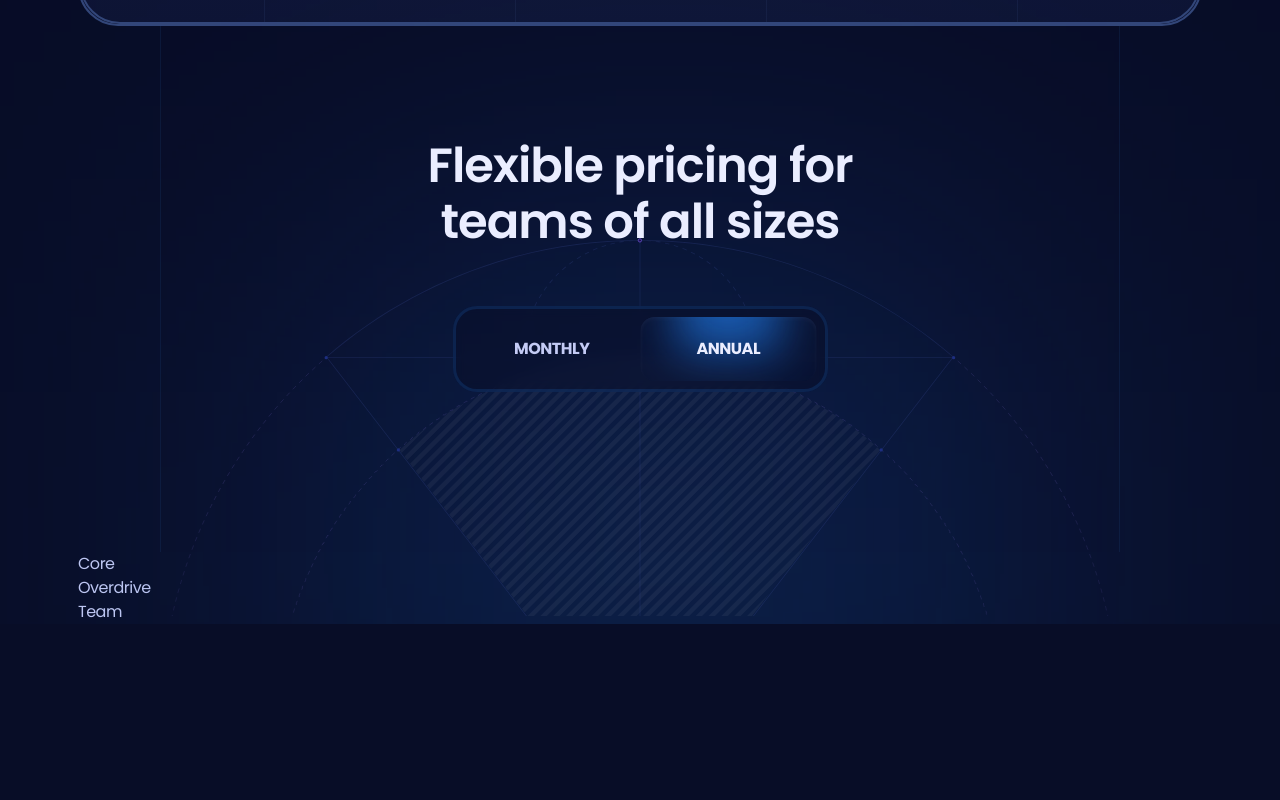
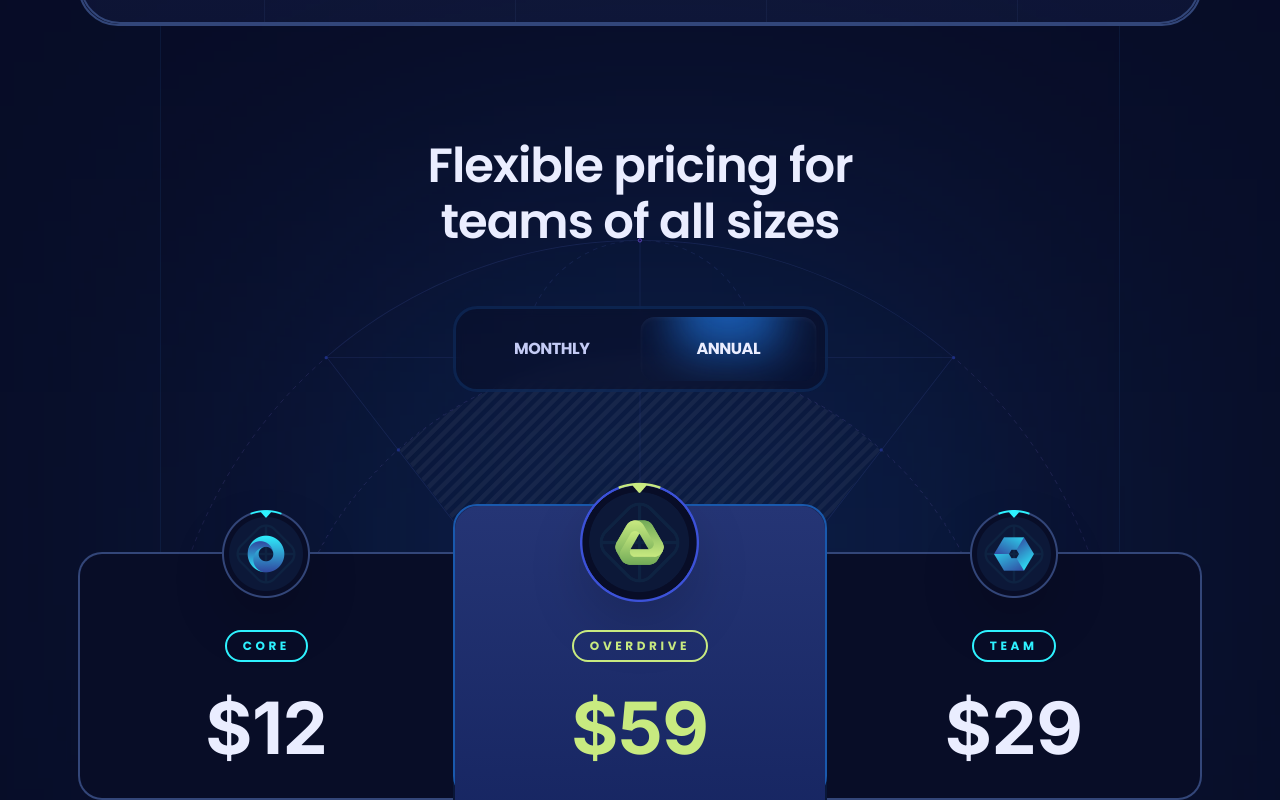
Before and after one commit to vipinverma-code/zenvora-saas-ui, a React (Vite) app: page / in a window 1280 px wide. Shown: the part 1778-2578 px from the top of the page. Before the commit the page ends 2402 px from the top, so only its background shows below. Built offline with nearby package versions, Linux system fonts and the light colour scheme.

Commit message:
changes done

```diff
--- a/src/sections/Pricing.jsx
+++ b/src/sections/Pricing.jsx
@@ -2,6 +2,7 @@
 import { Element } from 'react-scroll'
 import clsx from 'clsx'
 import { plans } from '../constants'
+import CountUp from 'react-countup'
 
 const Pricing = () => {
     const[monthly,setMonthly]=useState(false)
@@ -19,8 +20,7 @@
                 <button
                   className={clsx("pricing-head_btn", monthly && "text-p4")}
                   onClick={() => setMonthly(true)}
-                >
-                  Monthly
+                >  Monthly
                 </button>
 
                 <button
@@ -39,28 +39,78 @@
               </div>
               <div className="pricing-bg">
                 <img
-                  src="/images/bg-outlines.svg" width={960} height={380}
+                  src="/images/bg-outlines.svg"
+                  width={960}
+                  height={380}
                   alt="outline"
                   className="relative z-2"
                 />
                 <img
-                  src="/images/bg-outlines-fill.png" width={960} height={380}
+                  src="/images/bg-outlines-fill.png"
+                  width={960}
+                  height={380}
                   alt="outline"
                   className="absolute inset-0 opacity-5 mix-blend-soft-light"
                 />
               </div>
             </div>
             {/* pricing section */}
-            <div>
-               {plans.map(({plan,index,title,id})=>(
-                <div key={id} className=''>
-                    {title}
+            <div className="scroll-hide relative z-2 -mt-12 flex items-start max-xl:gap-5 max-xl:overflow-uato max-xl:pt-16">
+              {plans.map(
+                ({  title, id, caption, features, icon, logo,priceMonthly,priceYearly},index) => (
+                  <div
+                    key={id}
+                    className="pricing-plan_first pricing-plan_last pricing-plan_odd pricing-plan_even relative border-2 p-7 max-xl:min-w-80 max-lg:rounded-3xl xl:w-[calc(33.33%+2px)]"
+                  >
+                    {index === 1 && (
+                      <div className="g4 absolute h-330 left-0 right-0 top-0 z-1 rounded-tl-3xl rounded-tr-3xl " />
+                    )}
+                    <div
+                      className={clsx(
+                        "absolute left-0 right-0 z-2 flex items-center justify-center",
+                        index === 1 ? "-top-6" : "-top6 xl:-top-11",
+                      )}
+                    >
+                      <img
+                        src={logo}
+                        alt={title}
+                        className={clsx(
+                          `object-contain drop-shadow-2xl`,
+                          index === 1 ? "size-[120px]" : "size-[88px]",
+                        )}
+                      />
+                    </div>
+                    <div
+                      className={clsx(
+                        "relative flex flex-col items-center",
+                        index === 1 ? "pt-24" : "pt-12",
+                      )}
+                    >
+                      <div
+                        className={clsx(
+                          "small-2 rounded-20 relative z-2 mx-auto mb-6 border-2 px-4 py-1.5 uppercase",
+                          index === 1
+                            ? "border-p3 text-p3"
+                            : "border-p1 text-p1",
+                        )}
+                      >
+                        {title}
 
-                </div>
+                      </div>
+                      <div className='relative z-2 flex items-center justify-center'>
+                        <div className={clsx('h-num flex items-start', index === 1 ? 'text-p3':'text-p4')}>
 
-               ))}
+                            $ <CountUp start={priceMonthly} end={monthly ? priceMonthly :priceYearly}
+                            duration={0.4} useEasing={false} preserveValue/>
+
+                        </div>
+
+                      </div>
+                    </div>
+                  </div>
+                ),
+              )}
             </div>
-
           </div>
         </Element>
       </section>
```
